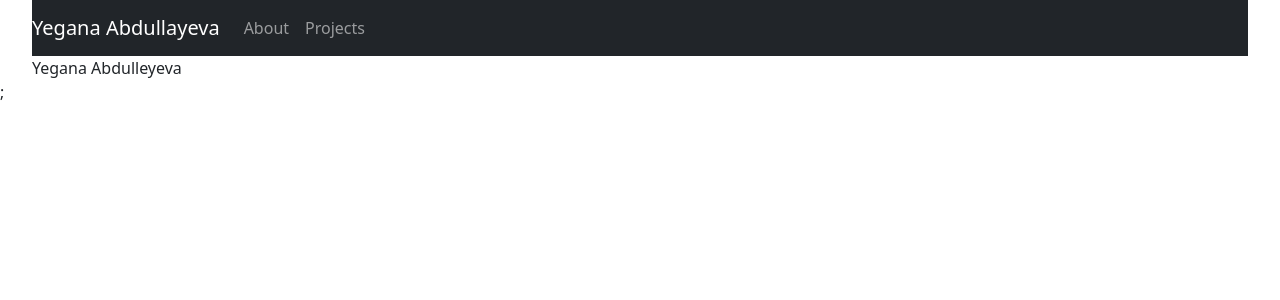
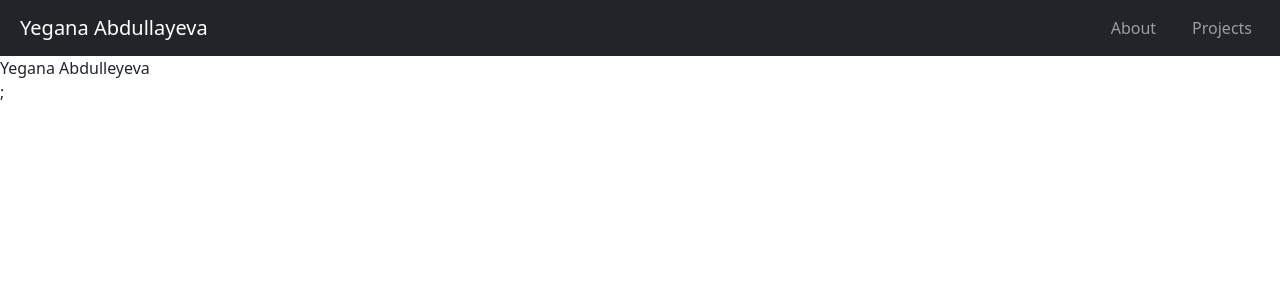
Before and after one commit to YeganaAbd/portfolio, a Next.js app: page / in a window 1280 px wide. Shown: the top 300 px of the page. Built offline with nearby package versions, Linux system fonts and the light colour scheme.

Commit message:
navbar margins

```diff
--- a/components/Navbar/index.js
+++ b/components/Navbar/index.js
@@ -5,11 +5,15 @@ import "bootstrap/dist/css/bootstrap.min.css";
 export default function NavMenu() {
   return (
     <Navbar collapseOnSelect expand="lg" bg="dark" variant="dark">
-      <Navbar.Brand href="#home">Yegana Abdullayeva</Navbar.Brand>
+      <Navbar.Brand style={{ marginLeft: "20px" }} href="#home">
+        Yegana Abdullayeva
+      </Navbar.Brand>
       <Navbar.Toggle aria-controls="responsive-navbar-nav" />
       <Navbar.Collapse id="responsive-navbar-nav">
-        <Nav className="mr-auto">
-          <Nav.Link href="/about">About</Nav.Link>
+        <Nav style={{ marginRight: "20px" }} className="ms-auto">
+          <Nav.Link style={{ marginRight: "20px" }} href="/about">
+            About
+          </Nav.Link>
           <Nav.Link href="/projects">Projects</Nav.Link>
         </Nav>
       </Navbar.Collapse>
--- /dev/null
+++ b/components/Navbar/navbar.css
@@ -0,0 +1,4 @@
+.navdiv {
+  display: flex;
+  justify-content: flex-end;
+}
--- a/styles/Home.module.css
+++ b/styles/Home.module.css
@@ -1,5 +1,6 @@
 .container {
-  padding: 0 2rem;
+  padding: 0;
+  margin: 0;
 }
 
 .main {
--- a/styles/globals.css
+++ b/styles/globals.css
@@ -14,3 +14,9 @@ a {
 * {
   box-sizing: border-box;
 }
+
+.navdiv {
+  display: flex;
+  justify-content: flex-end;
+  background-color: red;
+}
```
Also changed, not shown: components/Navbar/navbar.module.css (deleted).
